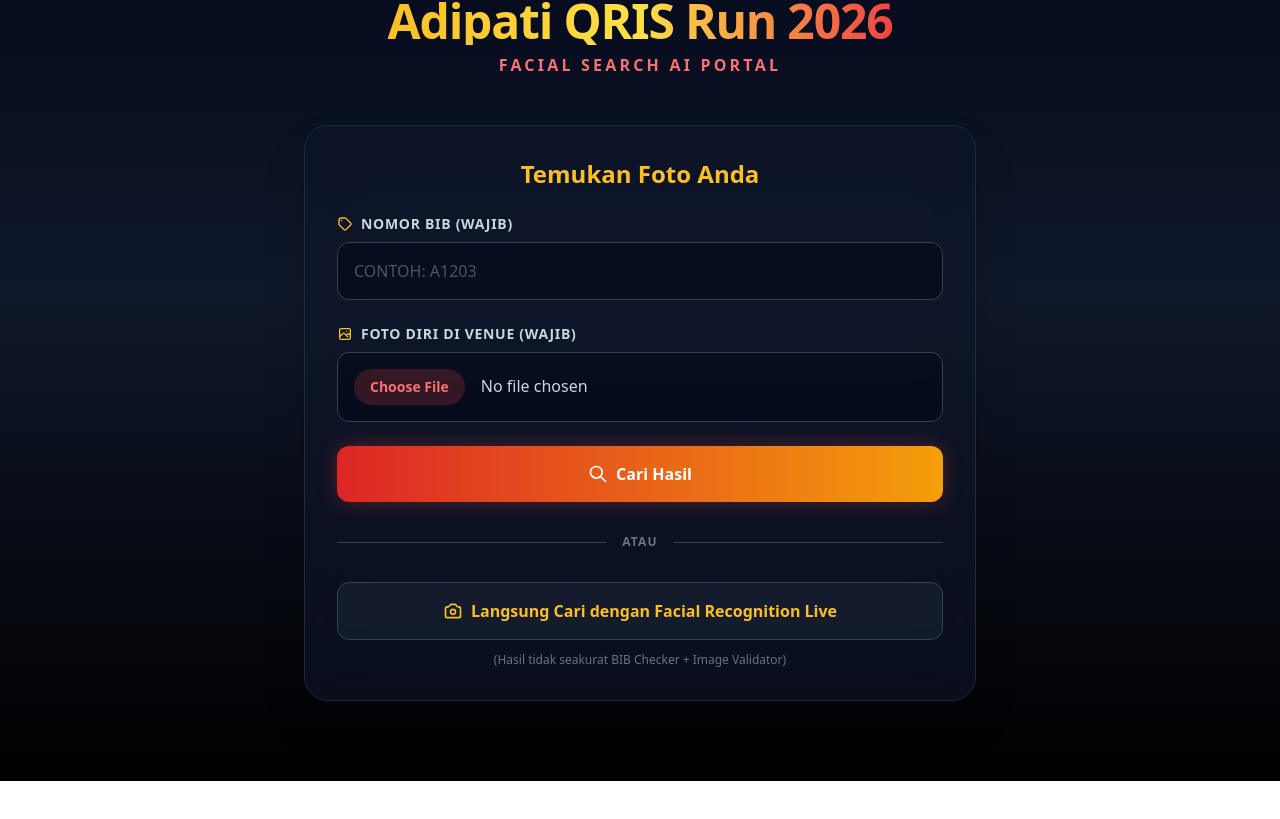
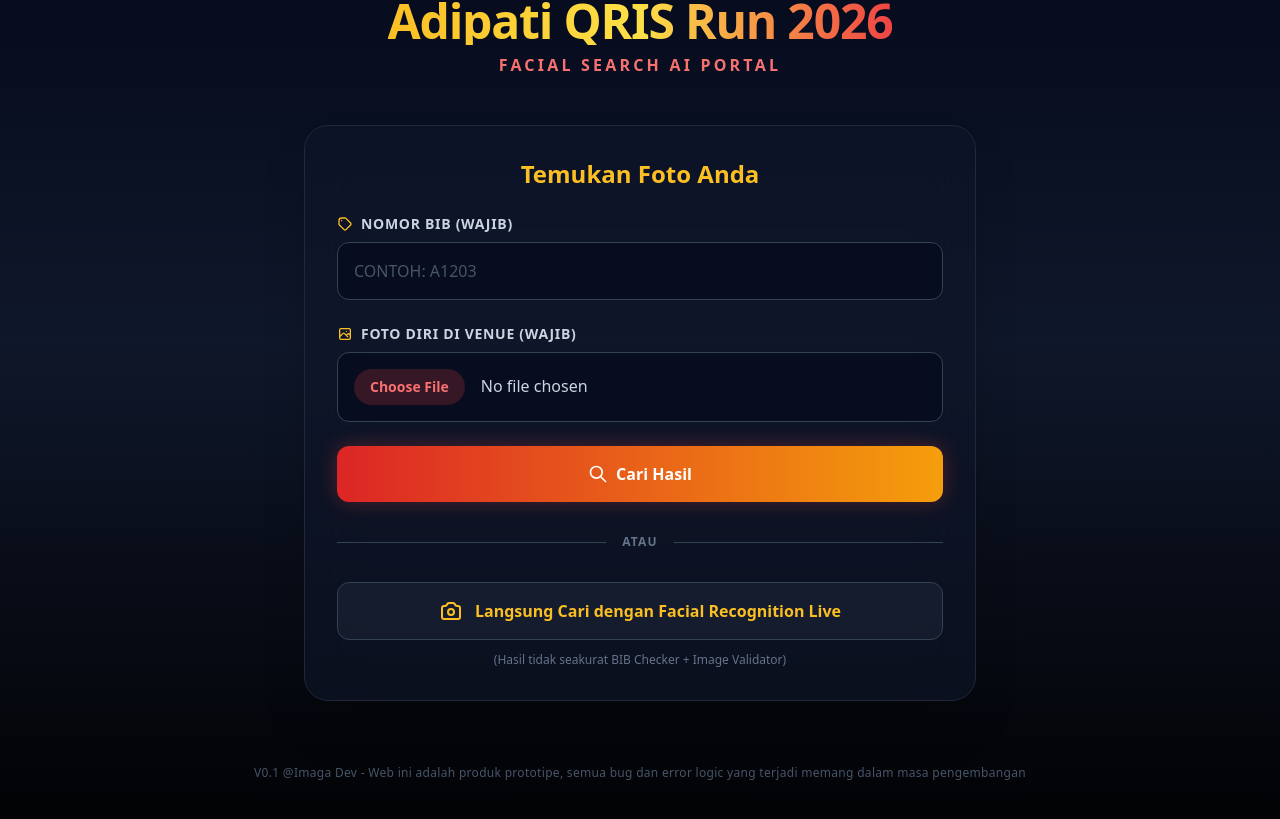
Before and after one commit to Imagaa/facialsearch_adipati, a Next.js app: page / in a window 1280 px wide. Shown: the part 191-1010 px from the top of the page. Before the commit the page ends 972 px from the top, so only its background shows below. Built offline with nearby package versions, Linux system fonts and the light colour scheme.

Commit message:
add Face Recognition Bypass

```diff
--- a/src/app/page.tsx
+++ b/src/app/page.tsx
@@ -288,10 +288,10 @@ export default function Home() {
               <button
                 type="button"
                 onClick={startCamera}
-                className="flex items-center justify-center gap-2 w-full py-4 bg-slate-800/50 hover:bg-slate-700 text-amber-400 border border-slate-700 hover:border-amber-500/50 font-bold rounded-xl transition-all duration-300"
+                className="flex flex-row items-center justify-center gap-3 w-full px-4 py-4 bg-slate-800/50 hover:bg-slate-700 text-amber-400 border border-slate-700 hover:border-amber-500/50 font-bold rounded-xl transition-all duration-300 leading-snug"
               >
-                <svg className="w-5 h-5" fill="none" stroke="currentColor" viewBox="0 0 24 24"><path strokeLinecap="round" strokeLinejoin="round" strokeWidth={2} d="M3 9a2 2 0 012-2h.93a2 2 0 001.664-.89l.812-1.22A2 2 0 0110.07 4h3.86a2 2 0 011.664.89l.812 1.22A2 2 0 0018.07 7H19a2 2 0 012 2v9a2 2 0 01-2 2H5a2 2 0 01-2-2V9z" /><path strokeLinecap="round" strokeLinejoin="round" strokeWidth={2} d="M15 13a3 3 0 11-6 0 3 3 0 016 0z" /></svg>
-                Langsung Cari dengan Facial Recognition Live
+                <svg className="w-6 h-6 flex-shrink-0" fill="none" stroke="currentColor" viewBox="0 0 24 24"><path strokeLinecap="round" strokeLinejoin="round" strokeWidth={2} d="M3 9a2 2 0 012-2h.93a2 2 0 001.664-.89l.812-1.22A2 2 0 0110.07 4h3.86a2 2 0 011.664.89l.812 1.22A2 2 0 0018.07 7H19a2 2 0 012 2v9a2 2 0 01-2 2H5a2 2 0 01-2-2V9z" /><path strokeLinecap="round" strokeLinejoin="round" strokeWidth={2} d="M15 13a3 3 0 11-6 0 3 3 0 016 0z" /></svg>
+                <span className="text-center">Langsung Cari dengan Facial Recognition Live</span>
               </button>
               <p className="text-xs text-center text-slate-500 font-medium px-4">
                 (Hasil tidak seakurat BIB Checker + Image Validator)
@@ -400,6 +400,13 @@ export default function Home() {
           </div>
         )}
 
+        {/* ================= FOOTER ================= */}
+        <div className="mt-16 pb-4 text-center">
+          <p className="text-xs text-slate-600 font-medium tracking-wide">
+            V0.1 @Imaga Dev - Web ini adalah produk prototipe, semua bug dan error logic yang terjadi memang dalam masa pengembangan
+          </p>
+        </div>
+
       </div>
     </main>
   );
```
